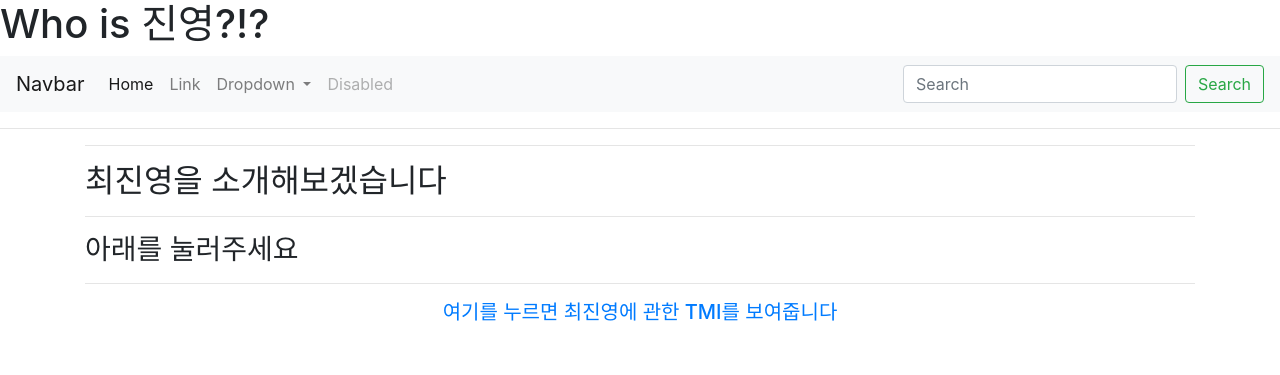
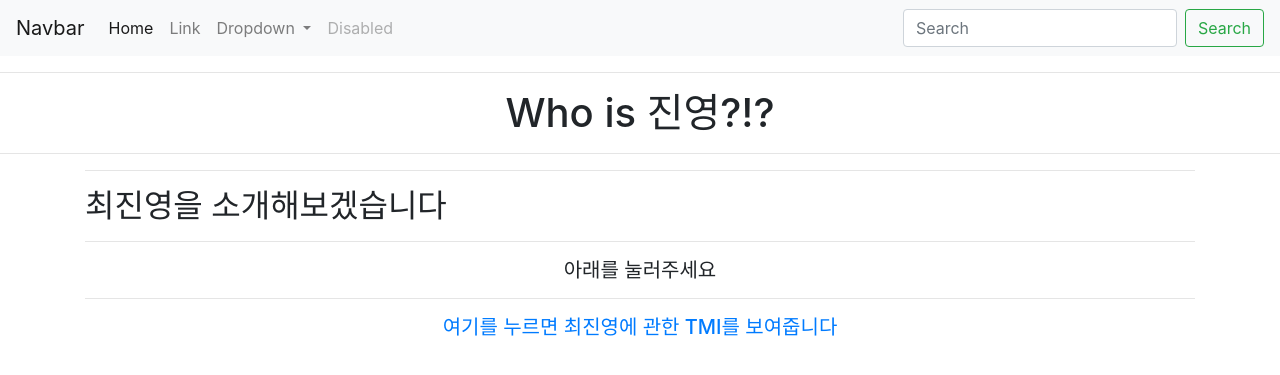
Before and after one commit to 8th-caulion/JinyoungChoi_Intro, a Django app: page / in a window 1280 px wide. Shown: the top 375 px of the page. Run offline with Django 3.2, Linux system fonts and the light colour scheme; some libraries are stand-ins or nearby versions.

Commit message:
[UPDATE]'최진영은 누구인가' 위치변경

```diff
--- a/myapp/templates/base.html
+++ b/myapp/templates/base.html
@@ -5,7 +5,6 @@
     <meta charset="UTF-8">
     <meta name="viewport" content="width=device-width, initial-scale=1.0">
     <title>최진영은 누구인가</title>
-    <h1>Who is 진영?!?</h1>
     <!--CDN part-->
     <link rel="stylesheet" href="https://stackpath.bootstrapcdn.com/bootstrap/4.4.1/css/bootstrap.min.css"
         integrity="sha384-Vkoo8x4CGsO3+Hhxv8T/Q5PaXtkKtu6ug5TOeNV6gBiFeWPGFN9MuhOf23Q9Ifjh" crossorigin="anonymous">
@@ -61,6 +60,8 @@
 
 <body>
     <hr>
+        <h1 class="text-center">Who is 진영?!?</h1>
+    <hr>
     <div class="container">
         {% block contents %}
         {% endblock %}
--- a/myapp/templates/main.html
+++ b/myapp/templates/main.html
@@ -4,7 +4,7 @@
     <hr>
     <h2>최진영을 소개해보겠습니다</h2>
     <hr>
-    <h3>아래를 눌러주세요</h3>
+    <h5 class="text-center">아래를 눌러주세요</h5>
     <hr>
 </body>
 <footer class="text-center">
```
